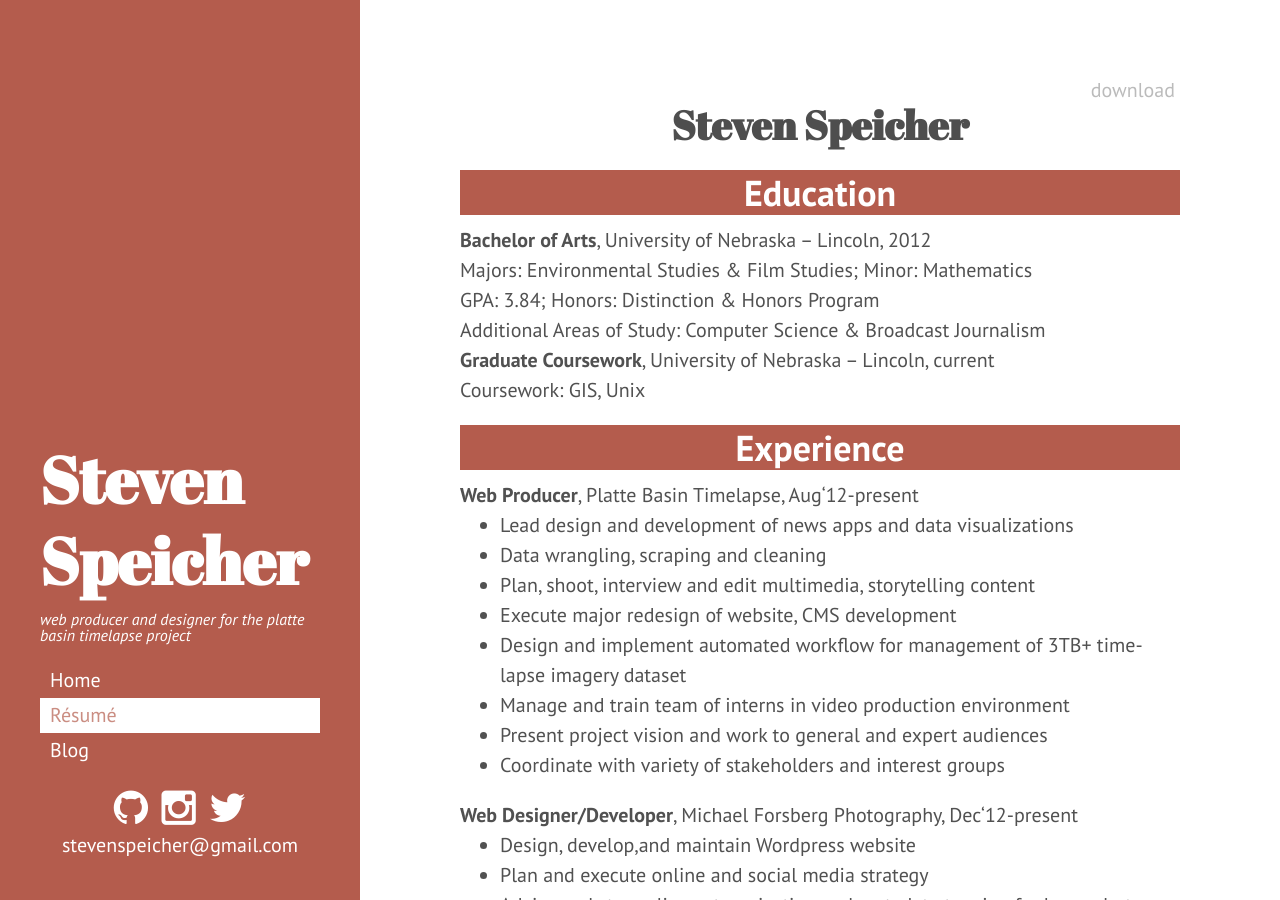
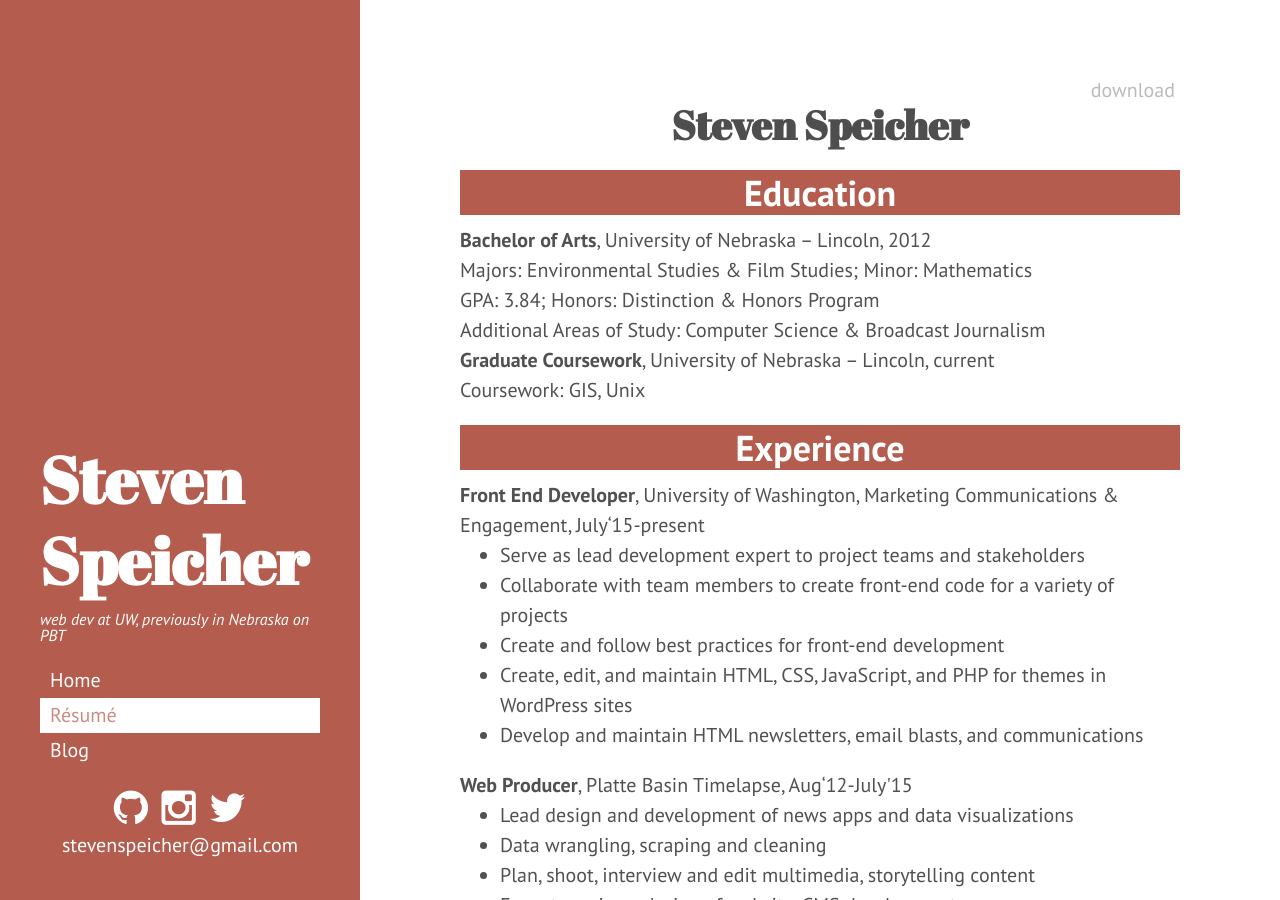
Before and after one commit to stvnspchr/stvnspchr.github.io, a Jekyll site: the page built from resume/index.html, in a window 1280 px wide and 900 px high. Built offline with Jekyll 4.4.1, drawn with Linux system fonts in a browser that asks for light colours; Markdown is read by kramdown in place of the engine named in the settings.

Commit message:
update uw

```diff
--- a/_config.yml
+++ b/_config.yml
@@ -8,8 +8,8 @@
 
 # Setup
 title:            Steven Speicher
-tagline:          'Web Producer'
-description:      'web producer and designer for the <a target="_blank" href="http://www.plattebasintimelapse.com">platte basin timelapse</a> project'
+tagline:          'Front End Developer'
+description:      'web dev at <a target="_blank" href="http://uw.edu">UW</a>, previously in Nebraska on <a target="_blank" href="http://www.plattebasintimelapse.com">PBT</a>'
 url:              http://www.stvnspchr.com
 baseurl:          /
 assets: 		  http://assets.stvnspchr.com/img/
--- a/resume/index.html
+++ b/resume/index.html
@@ -21,7 +21,16 @@
 
 <h2>Experience</h2>
 
-<p><span class="bold">Web Producer</span>, Platte Basin Timelapse, Aug‘12-present</p>
+<p><span class="bold">Front End Developer</span>, University of Washington, Marketing Communications & Engagement, July‘15-present</p>
+<ul>
+	<li>Serve as lead development expert to project teams and stakeholders</li>
+	<li>Collaborate with team members to create front-end code for a variety of projects</li>
+	<li>Create and follow best practices for front-end development</li>
+	<li>Create, edit, and maintain HTML, CSS, JavaScript, and PHP for themes in WordPress sites</li>
+	<li>Develop and maintain HTML newsletters, email blasts, and communications</li>
+</ul>
+
+<p><span class="bold">Web Producer</span>, Platte Basin Timelapse, Aug‘12-July'15</p>
 <ul>
 	<li>Lead design and development of news apps and data visualizations</li>
 	<li>Data wrangling, scraping and cleaning</li>
```
